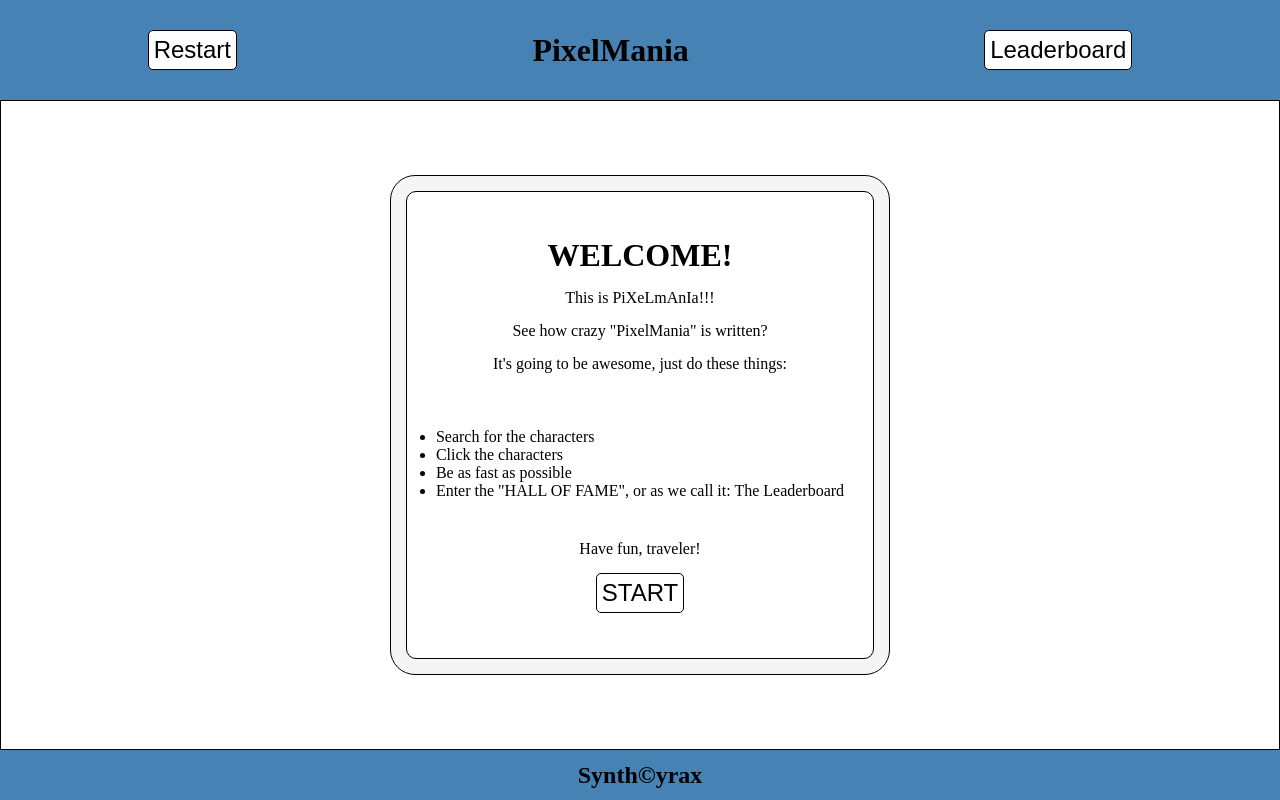
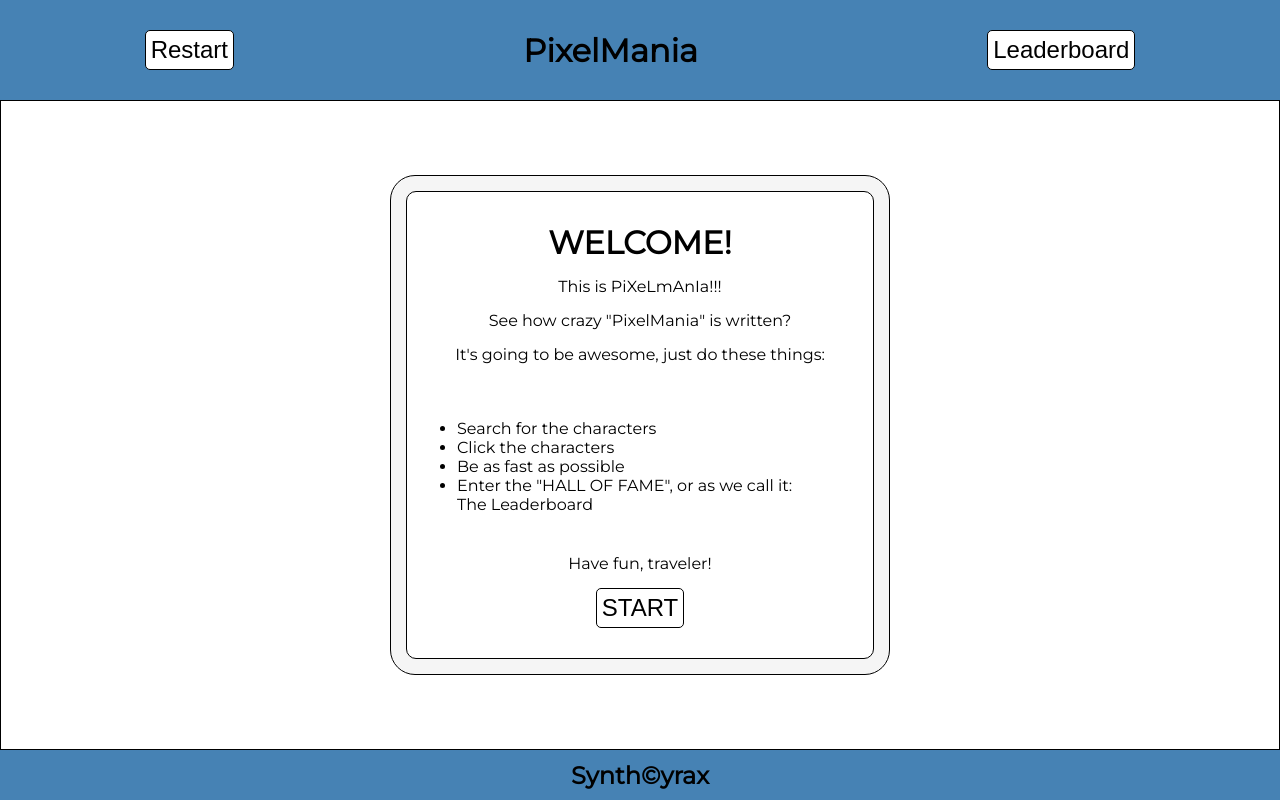
Before and after one commit to DayanWalter/TOP-where-is-waldow, a React (Vite) app in the folder frontend/: page / in a window 1280 px wide. Built offline with nearby package versions, Linux system fonts and the light colour scheme.

Commit message:
Added first Link

```diff
--- a/frontend/src/components/Home.jsx
+++ b/frontend/src/components/Home.jsx
@@ -1,3 +1,4 @@
+import { Link } from 'react-router-dom';
 import styles from './Home.module.css';
 
 export default function Home() {
@@ -20,7 +21,10 @@
               </li>
             </ul>
             <p>Have fun, traveler!</p>
-            <button>START</button>
+
+            <Link to={`/picture`}>
+              <button>START</button>
+            </Link>
           </div>
         </div>
       </div>
--- a/frontend/src/components/Home.module.css
+++ b/frontend/src/components/Home.module.css
@@ -38,6 +38,7 @@
 }
 .innerboxcontent ul {
   margin: 40px 0px;
+  padding: 0px 50px;
 }
 .innerboxcontent button {
   color: black;
--- a/frontend/src/components/Root.module.css
+++ b/frontend/src/components/Root.module.css
@@ -1,4 +1,7 @@
+@import url('https://fonts.googleapis.com/css2?family=Montserrat&display=swap');
+
 .site {
+  font-family: 'Montserrat', sans-serif;
   /* background-color: rgb(184, 184, 255); */
   height: 100vh;
   display: grid;
```
